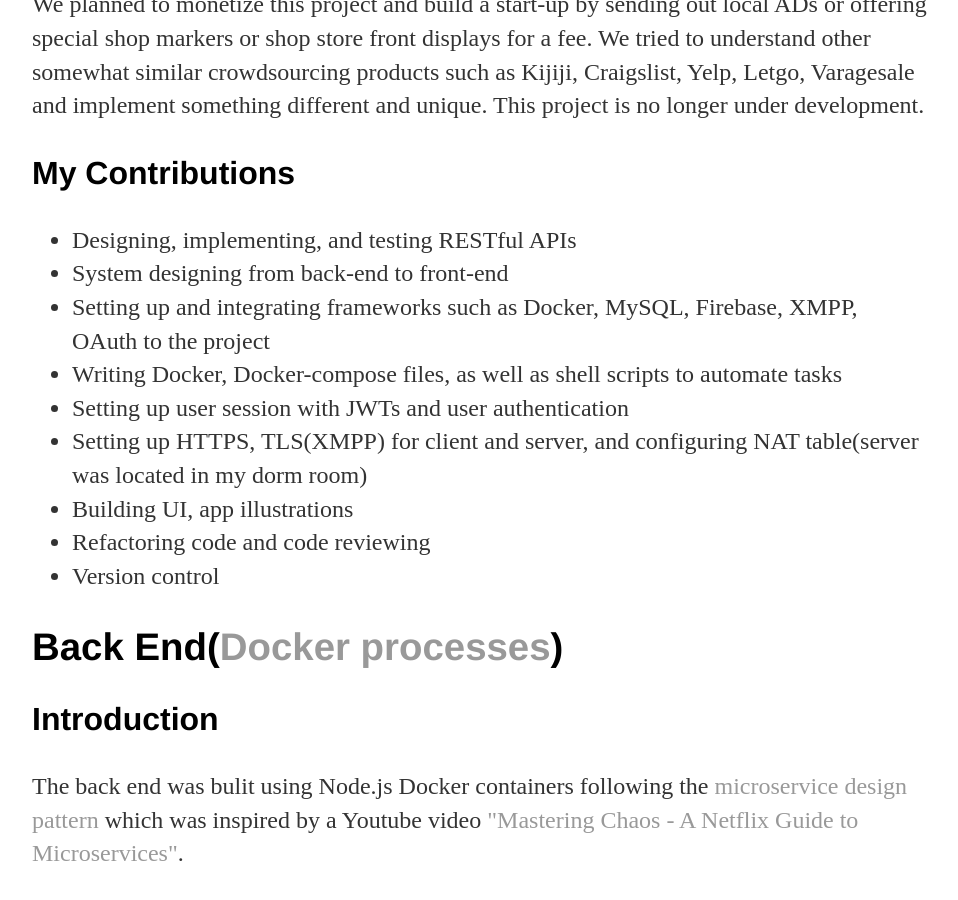
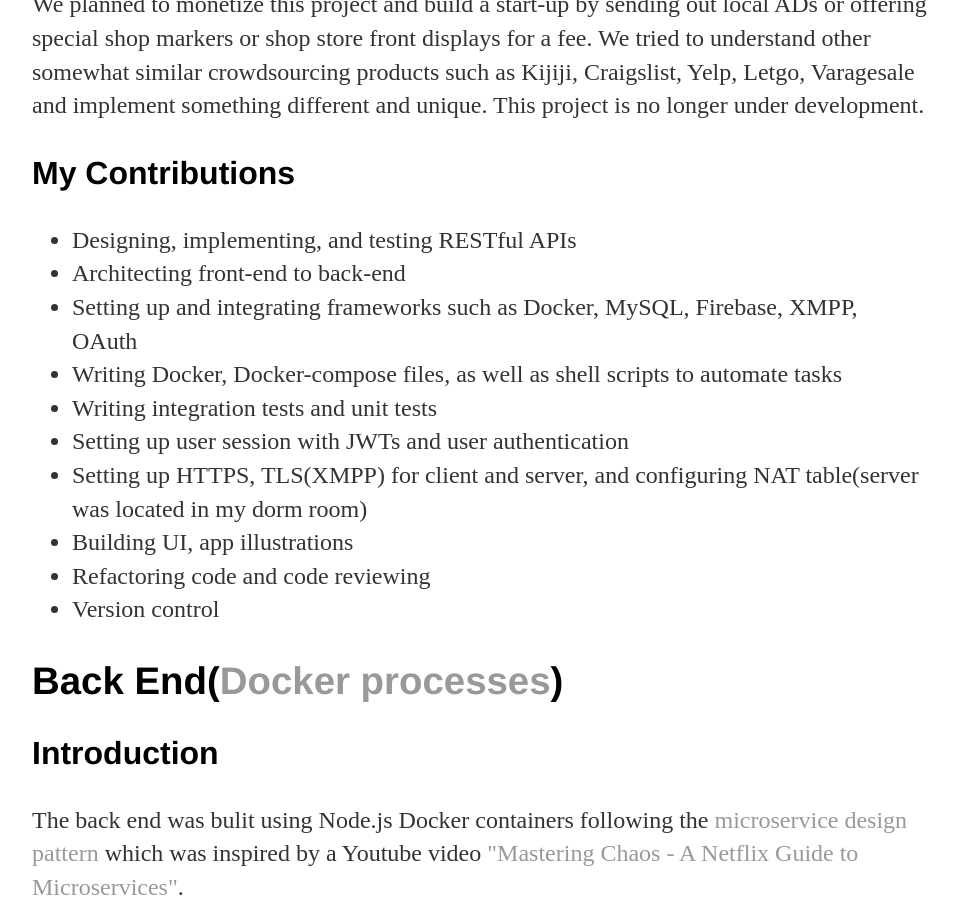
Before and after one commit to jcho7022/jcho7022.github.io, a Jekyll site: the page built from projects/float/index.html, in a window 1280 px wide and 900 px high, scrolled down 2229 px. Shown: the whole window, without its empty margins (160-1118 px from the left). Built offline with Jekyll 4.4.1, drawn with Linux system fonts in a browser that asks for light colours.

Commit message:
Update index.html

```diff
--- a/projects/float/index.html
+++ b/projects/float/index.html
@@ -6,12 +6,12 @@
 	(<a href="https://gitlab.com/JarvisAPI/float-server">Gitlab</a>)</h1>
 <h2>Introduction</h2>
 <p>My friend and I built an <a href="https://play.google.com/store/apps/details?id=com.floatapplication">Android application</a>
-	where users can <a href="https://jcho7022.github.io/projects/float/login.jpg">login</a>,
-	<a href="https://jcho7022.github.io/projects/float/shop.jpg">open up shops</a>
-	and <a href="https://jcho7022.github.io/projects/float/shop_markers.jpg">place a marker on a map</a> to promote their shops.
-Users can interact with other users using <a href="https://jcho7022.github.io/projects/float/messaging.jpg">in-app instant messaging</a>,
-	search up items using a <a href="https://jcho7022.github.io/projects/float/elastic_search.jpg">search bar that supports elastic search</a>
-  or browse nearby products using <a href="https://jcho7022.github.io/projects/float/infinite_product.jpg">"infinite" product scrolling</a>.
+	where users can <a href="/login.jpg">login</a>,
+	<a href="/shop.jpg">open up shops</a>
+	and <a href="/shop_markers.jpg">place a marker on a map</a> to promote their shops.
+	Users can interact with other users using <a href="/messaging.jpg">in-app instant messaging</a>,
+	search up items using a <a href=/elastic_search.jpg">search bar that supports elastic search</a>
+	or browse nearby products using <a href="/infinite_product.jpg">"infinite" product scrolling</a>.
 	This project was built from scratch referencing various sources and documentations on the internet.
 	More details available at <a href="https://play.google.com/store/apps/details?id=com.floatapplication">Google Play</a>. </p>
 
@@ -49,9 +49,10 @@
 <h3>My Contributions</h3>
 <ul class="contributions">
         <li>Designing, implementing, and testing RESTful APIs</li>
-        <li>System designing from back-end to front-end</li>
-	<li>Setting up and integrating frameworks such as Docker, MySQL, Firebase, XMPP, OAuth to the project</li>
+        <li>Architecting front-end to back-end</li>
+	<li>Setting up and integrating frameworks such as Docker, MySQL, Firebase, XMPP, OAuth</li>
 	<li>Writing Docker, Docker-compose files, as well as shell scripts to automate tasks</li>
+	<li>Writing integration tests and unit tests</li>
 	<li>Setting up user session with JWTs and user authentication</li>
 	<li>Setting up HTTPS, TLS(XMPP) for client and server, and configuring NAT table(server was located in my dorm room)</li>
 	<li>Building UI, app illustrations</li>
```
